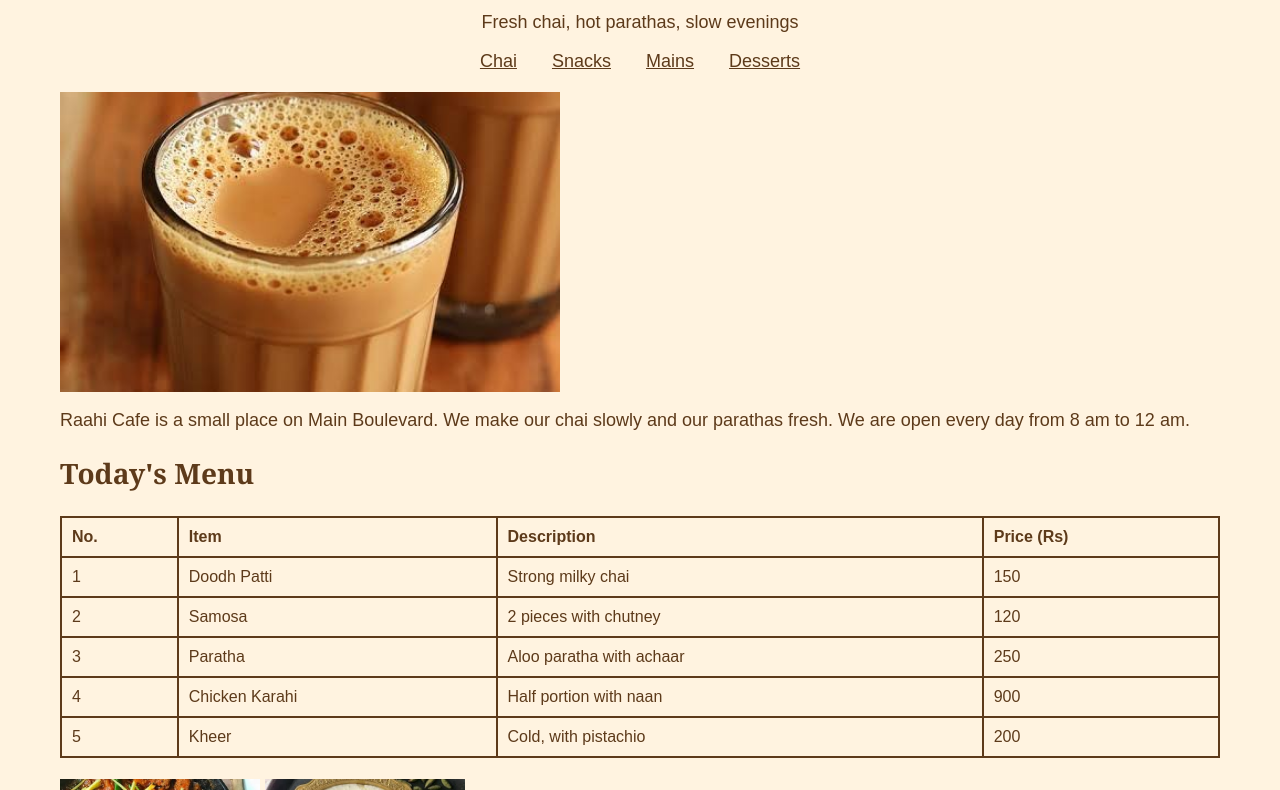
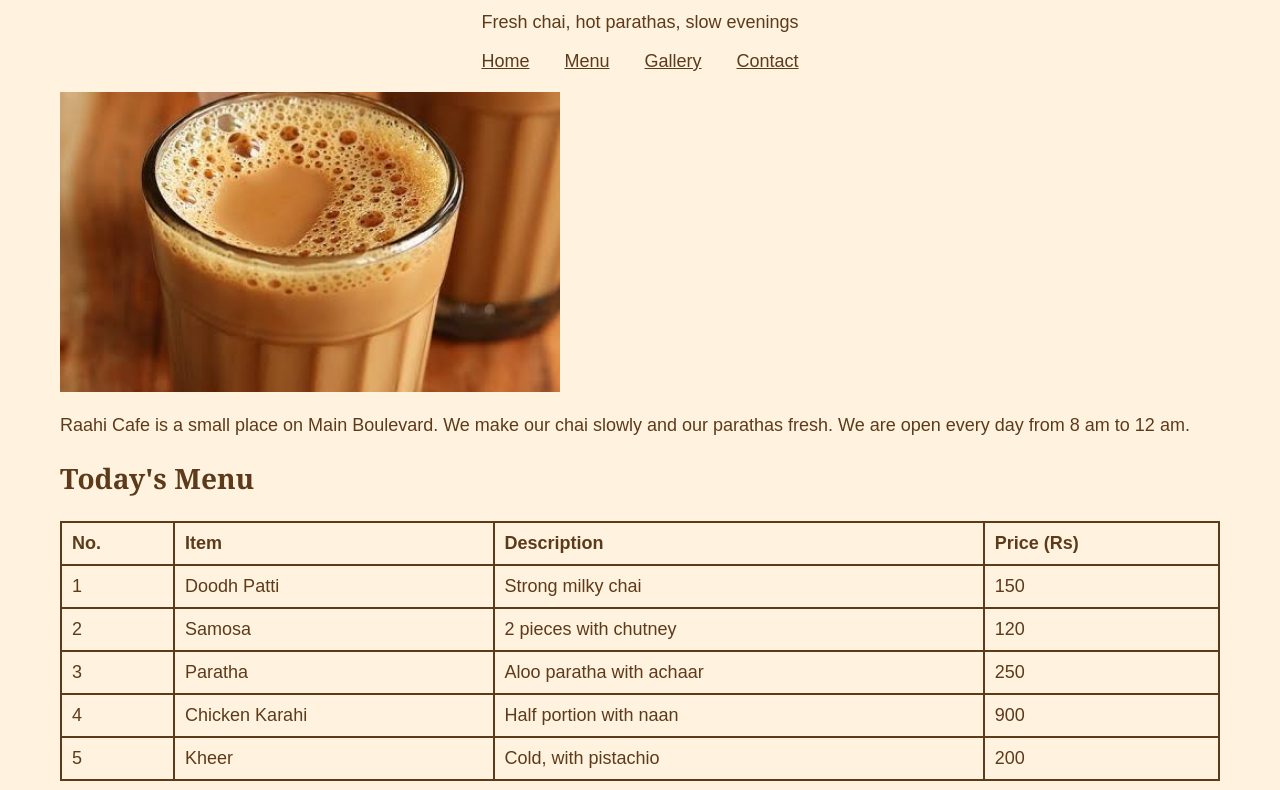
Before and after one commit to 26I3174/cafe-menu, a plain HTML site: page index.html in a window 1280 px wide. Shown: the part 103-893 px from the top of the page. Drawn offline with Linux system fonts and the light colour scheme.

Commit message:
Update navigation bar on home page

```diff
--- a/index.html
+++ b/index.html
@@ -4,6 +4,7 @@ Roll Number: i263174
 Section: D
 -->
 
+<!DOCTYPE html>
 <html>
 <head>
   <title>Cafe Menu</title>
@@ -16,10 +17,10 @@ Section: D
   <p class="tagline">Fresh chai, hot parathas, slow evenings</p>
 
   <div class="links">
-    <a href="#">Chai</a>
-    <a href="#">Snacks</a>
-    <a href="#">Mains</a>
-    <a href="#">Desserts</a>
+    <a href="index.html">Home</a>
+    <a href="menu.html">Menu</a>
+    <a href="gallery.html">Gallery</a>
+    <a href="contact.html">Contact</a>
   </div>
 
   <img class="big" src="images/chai.jpg" alt="chai">
```
